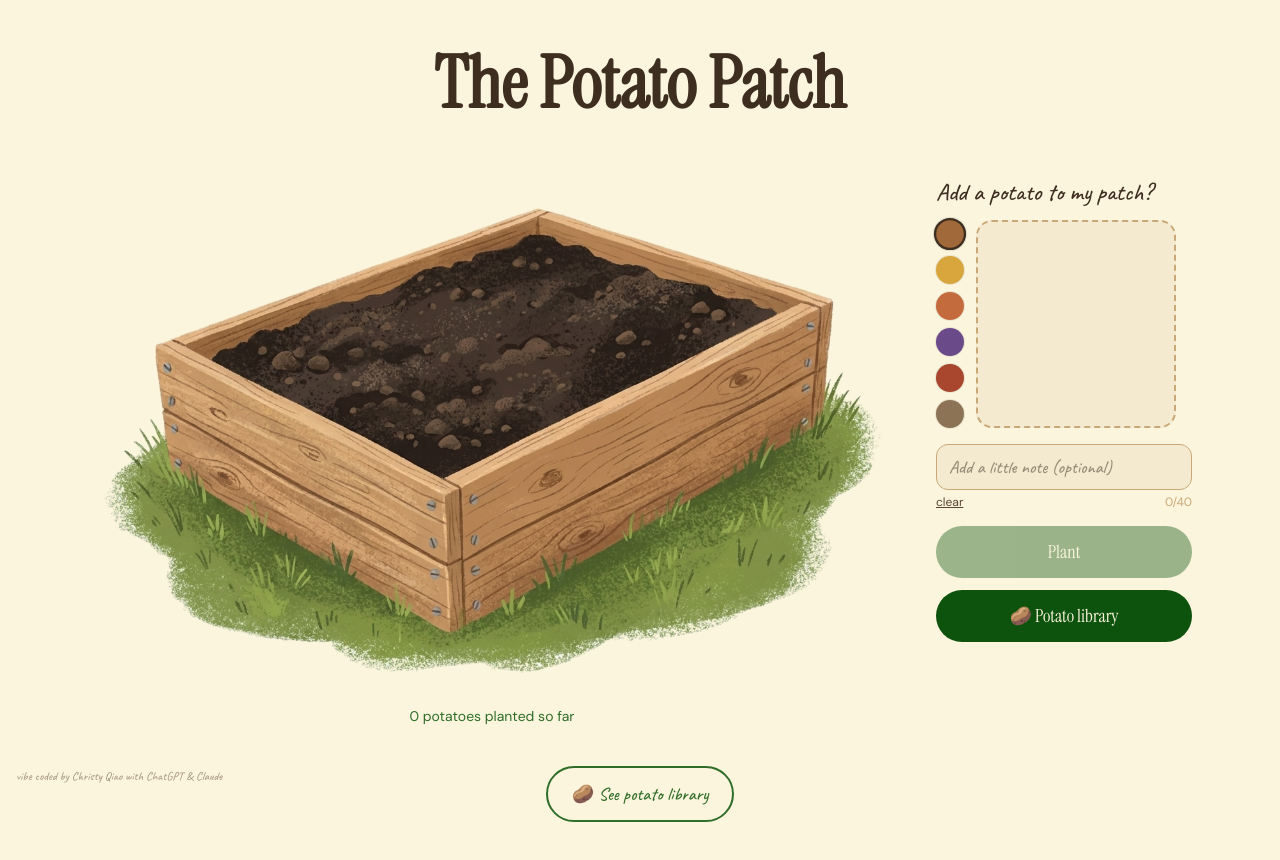
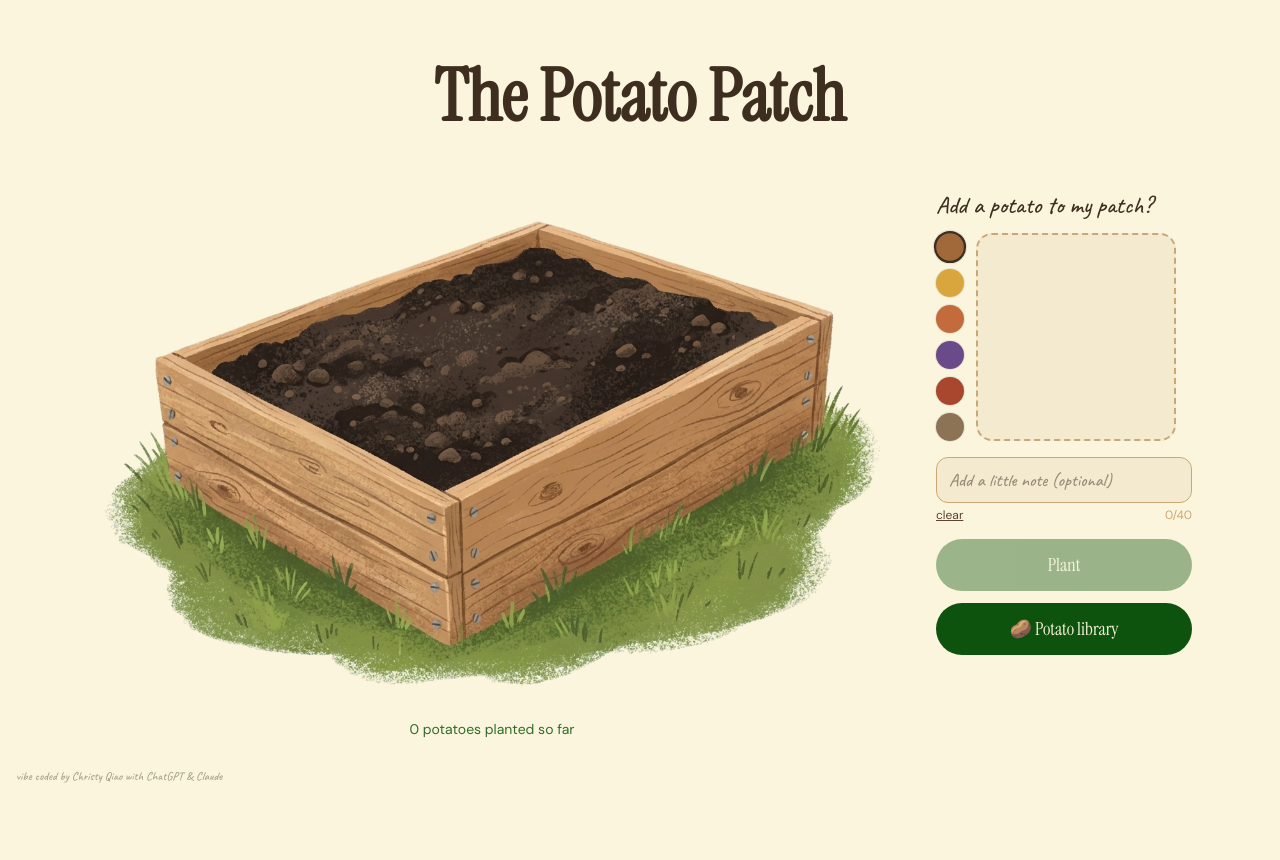
Before and after one commit to crispyqiao/potato-farm, a Next.js app: page / in a window 1280 px wide. Shown: the top 860 px of the page. After the commit the page ends 800 px from the top, so only its background shows below. Built offline with nearby package versions, Linux system fonts and the light colour scheme.

Commit message:
sync local fixes: remove duplicate library CTA

```diff
--- a/app/page.tsx
+++ b/app/page.tsx
@@ -64,15 +64,6 @@ export default function Home() {
             <PlantPanel onPlanted={handlePlanted} />
           </div>
         </div>
-
-
-        <a
-          href="/library"
-          className="font-hand text-lg mt-10 px-6 py-3 rounded-full border-2 flex items-center gap-2 transition-transform hover:scale-105"
-          style={{ borderColor: "var(--green-mid)", color: "var(--green-mid)" }}
-        >
-          🥔 See potato library
-        </a>
       </div>
 
       <p
```
